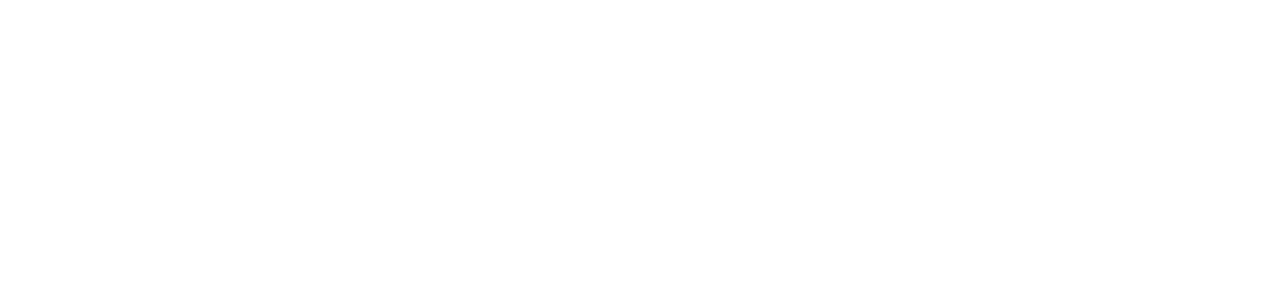
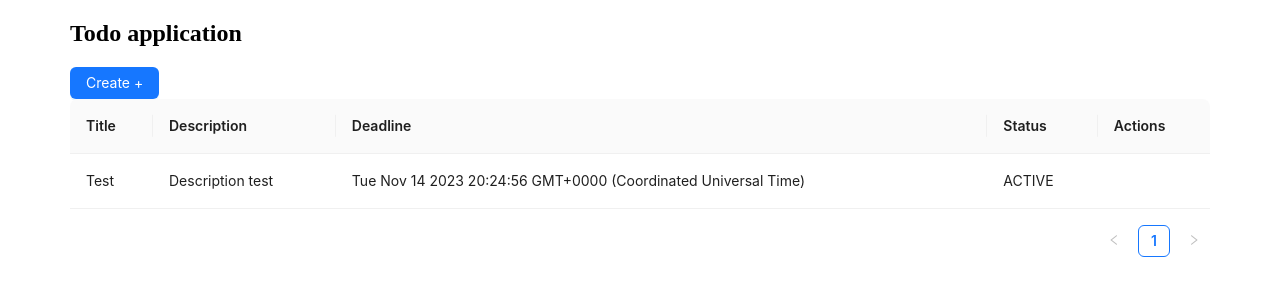
Before and after one commit to harutyuna97/react-todo-list, a React (Create React App) app: page / in a window 1280 px wide. Shown: the top 300 px of the page. Built offline with nearby package versions, Linux system fonts and the light colour scheme.

Commit message:
homePage - Added types for store items, created container

```diff
--- a/src/App.tsx
+++ b/src/App.tsx
@@ -1,10 +1,14 @@
 import React from 'react';
+import {BrowserRouter, Route, Routes} from "react-router-dom";
+import Home from "./components/Home";
 
 function App() {
   return (
-    <div>
-
-    </div>
+    <BrowserRouter>
+      <Routes>
+        <Route path='/' element={<Home />}></Route>
+      </Routes>
+    </BrowserRouter>
   );
 }
 
--- /dev/null
+++ b/src/components/Home.tsx
@@ -0,0 +1,47 @@
+import {Button, Table} from "antd";
+import {ColumnsType} from "antd/es/table";
+import {ITodo} from "../models";
+import {useAppSelector} from "../hooks/stateHook";
+
+function Home() {
+
+    const todoList = useAppSelector((state) => state.todos)
+
+    const columns: ColumnsType<ITodo> = [
+        {
+            title: 'Title',
+            dataIndex: 'title',
+            key: 'title',
+        },
+        {
+            title: 'Description',
+            dataIndex: 'description',
+            key: 'description',
+        },
+        {
+            title: 'Deadline',
+            dataIndex: 'deadline',
+            key: 'deadline',
+        },
+        {
+            title: 'Status',
+            dataIndex: 'status',
+            key: 'status',
+        },
+        {
+            title: 'Actions',
+            dataIndex: 'actions',
+            key: 'actions',
+        }
+    ]
+
+    return (
+        <div className='container'>
+            <h2>Todo application</h2>
+            <Button type='primary'>Create +</Button>
+            <Table columns={columns} dataSource={todoList} rowKey='id'></Table>
+        </div>
+    )
+}
+
+export default Home
--- a/src/data-list/todoData.tsx
+++ b/src/data-list/todoData.tsx
@@ -1,3 +1,11 @@
 import {ITodo} from "../models";
 
-export const todoList: ITodo[] = []
+export const todoList: ITodo[] = [
+    {
+        id: '1',
+        title: 'Test',
+        description: 'Description test',
+        deadline: new Date().toString(),
+        status: 'ACTIVE'
+    }
+]
--- /dev/null
+++ b/src/hooks/stateHook.ts
@@ -0,0 +1,5 @@
+import {useDispatch, useSelector, TypedUseSelectorHook} from "react-redux";
+import {RootState, AppDispatch} from "../store";
+
+export const useAppDispatch = () => useDispatch<AppDispatch>();
+export const useAppSelector: TypedUseSelectorHook<RootState> = useSelector;
--- a/src/index.css
+++ b/src/index.css
@@ -0,0 +1,60 @@
+.container{
+    position:relative;
+    margin-left:auto;
+    margin-right:auto;
+    padding-right:15px;
+    padding-left:15px
+}
+@media (min-width: 476px){
+    .container{
+        padding-right:15px;
+        padding-left:15px
+    }
+}
+@media (min-width: 768px){
+    .container{
+        padding-right:15px;
+        padding-left:15px
+    }
+}
+@media (min-width: 992px){
+    .container{
+        padding-right:15px;
+        padding-left:15px
+    }
+}
+@media (min-width: 1200px){
+    .container{
+        padding-right:15px;
+        padding-left:15px
+    }
+}
+@media (min-width: 476px){
+    .container{
+        width:100%
+    }
+}
+@media (min-width: 768px){
+    .container{
+        width:720px;
+        max-width:100%
+    }
+}
+@media (min-width: 992px){
+    .container{
+        width:960px;
+        max-width:100%
+    }
+}
+@media (min-width: 1200px){
+    .container{
+        width:1140px;
+        max-width:100%
+    }
+}
+@media (min-width: 1400px){
+    .container{
+        width:1340px;
+        max-width:100%
+    }
+}
--- a/src/index.tsx
+++ b/src/index.tsx
@@ -3,14 +3,7 @@
 import './index.css';
 import App from './App';
 import {Provider} from "react-redux";
-import {configureStore} from "@reduxjs/toolkit";
-import todoReducer from "./reducers/TodoReducer";
-
-const store = configureStore({
-    reducer: {
-        todos: todoReducer
-    }
-})
+import store from "./store";
 
 const root = ReactDOM.createRoot(
   document.getElementById('root') as HTMLElement
--- a/src/models.ts
+++ b/src/models.ts
@@ -2,6 +2,6 @@
     id: string;
     title: string;
     description: string;
-    deadline: Date;
+    deadline: string;
     status: string;
 }
--- /dev/null
+++ b/src/store/index.ts
@@ -0,0 +1,13 @@
+import {configureStore} from "@reduxjs/toolkit";
+import todoReducer from "../reducers/TodoReducer";
+
+const store = configureStore({
+    reducer: {
+        todos: todoReducer
+    }
+})
+
+export default store;
+
+export type RootState = ReturnType<typeof store.getState>
+export type AppDispatch = typeof store.dispatch
```
Also changed, not shown: src/store/todoSlice.ts (added, +12 -0 lines).
